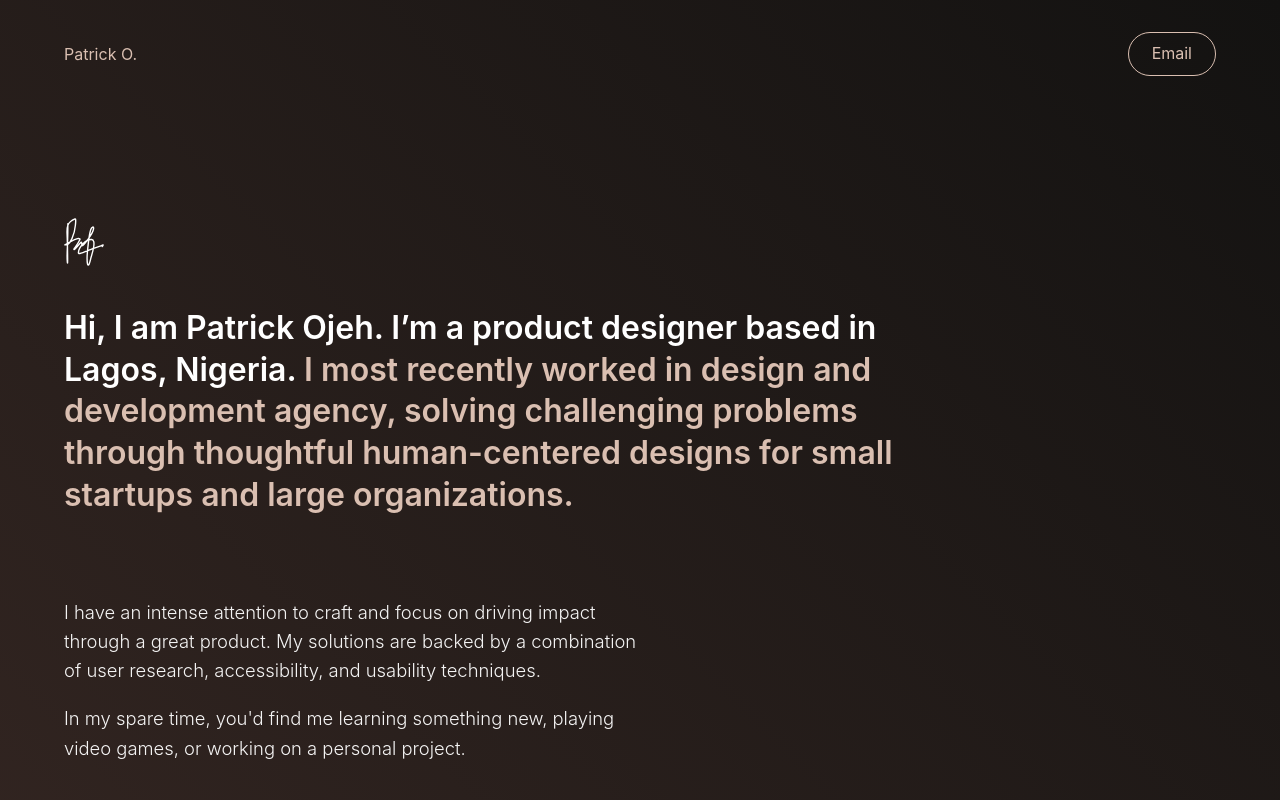
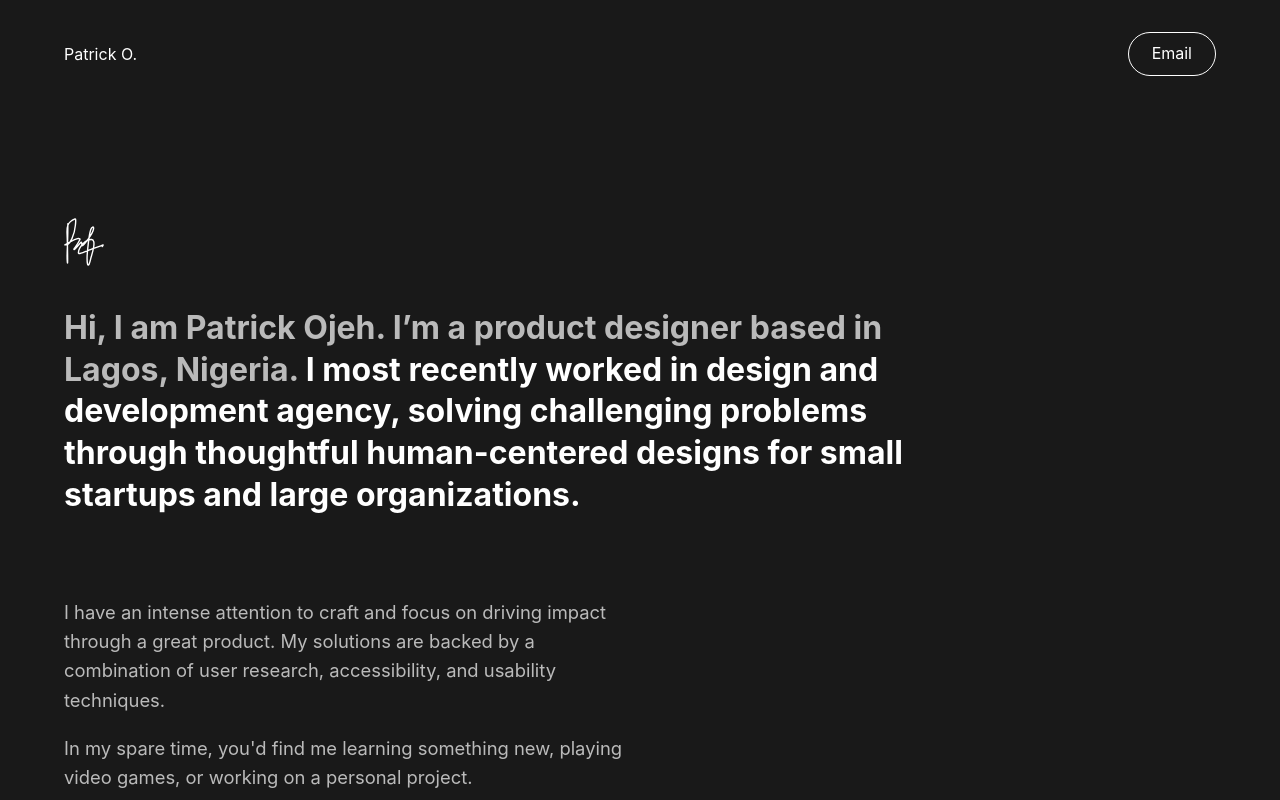
Before and after one commit to patrickojeh/portfolio, a React (Create React App) app: page / in a window 1280 px wide. Shown: the top 800 px of the page. Built offline with nearby package versions, Linux system fonts and the light colour scheme.

Commit message:
modified copy

```diff
--- a/src/App.css
+++ b/src/App.css
@@ -20,8 +20,8 @@
   height: 100%;
 }
 .btn {
-  border: 0.5px solid var(--coffee);
-  color: var(--coffee);
+  border: 0.5px solid var(--white);
+  color: var(--white);
   background: transparent;
   display: inline-block;
   padding: 11px 23px 13px;
@@ -59,9 +59,9 @@ header {
   font-size: 0.88rem;
 }
 .copyright {
-  color: var(--coffee);
+  color: var(--white);
   font-weight: 600;
-  font-size: 2.5rem;
+  font-size: 2rem;
 }
 .sideNav {
   position: fixed;
--- a/src/fonts.css
+++ b/src/fonts.css
@@ -16,3 +16,9 @@
   src: url("./fonts/MessinaSans-SemiBold.ttf");
   font-display: block;
 }
+@font-face {
+  font-family: "messina";
+  font-weight: 700;
+  src: url("./fonts/MessinaSans-Bold.ttf");
+  font-display: block;
+}
--- a/src/index.css
+++ b/src/index.css
@@ -1,7 +1,9 @@
 :root {
+  --black: #000;
   --white: #fff;
-  --near-black: #232323;
+  --near-black: #191919;
   --coffee: #dabfb1;
+  --text-white: rgba(255,255,255,0.7)
 }
 
 html {
@@ -9,16 +11,17 @@ html {
 }
 
 body {
-  background: linear-gradient(45deg, #342622, #131211);
+  /* background: linear-gradient(45deg, #342622, #131211); */
   /* background: url('./images/white-dot.svg'), linear-gradient(45deg, #342622, #131211); */
   /* background-repeat: repeat;
   background-size: 0.375rem; */
-  color: var(--white);
+  background: var(--near-black);
+  color: var(--text-white);
   margin: 0;
   font-family: messina, -apple-system, inter, BlinkMacSystemFont, "Segoe UI",
     "Roboto", "Oxygen", "Ubuntu", "Cantarell", "Fira Sans", "Droid Sans",
     "Helvetica Neue", sans-serif;
-  font-weight: 300;
+  font-weight: 400;
   -webkit-font-smoothing: antialiased;
   -moz-osx-font-smoothing: grayscale;
   position: relative;
@@ -43,22 +46,22 @@ code {
 h1,
 h2,
 h3 {
-  font-weight: 600;
+  font-weight: 700;
 }
 
 h1 span {
-  color: var(--coffee);
+  color: var(--white);
 }
 
 a {
-  color: var(--coffee);
+  color: var(--white);
   font-weight: 400;
   text-decoration: none;
   transition: .2s ease-in all;
 }
 
 a:hover {
-  color: #be8e74;
+  color: var(--white);
 }
 
 h1 {
@@ -67,7 +70,7 @@ h1 {
 }
 
 p {
-  color: rgba(255, 255, 255, 0.95);
+  color: var(--text-white);
   font-size: 1rem;
   line-height: 1.6;
 }
@@ -85,7 +88,7 @@ main {
 }
 
 ::-webkit-scrollbar-track {
-  background: #4f3f39;
+  background: var(--black);
   box-shadow: inset 0 0 6px rgba(0, 0, 0, 0.3);
 }
 
```
Also changed, not shown: src/fonts/MessinaSans-Bold.ttf (added).
